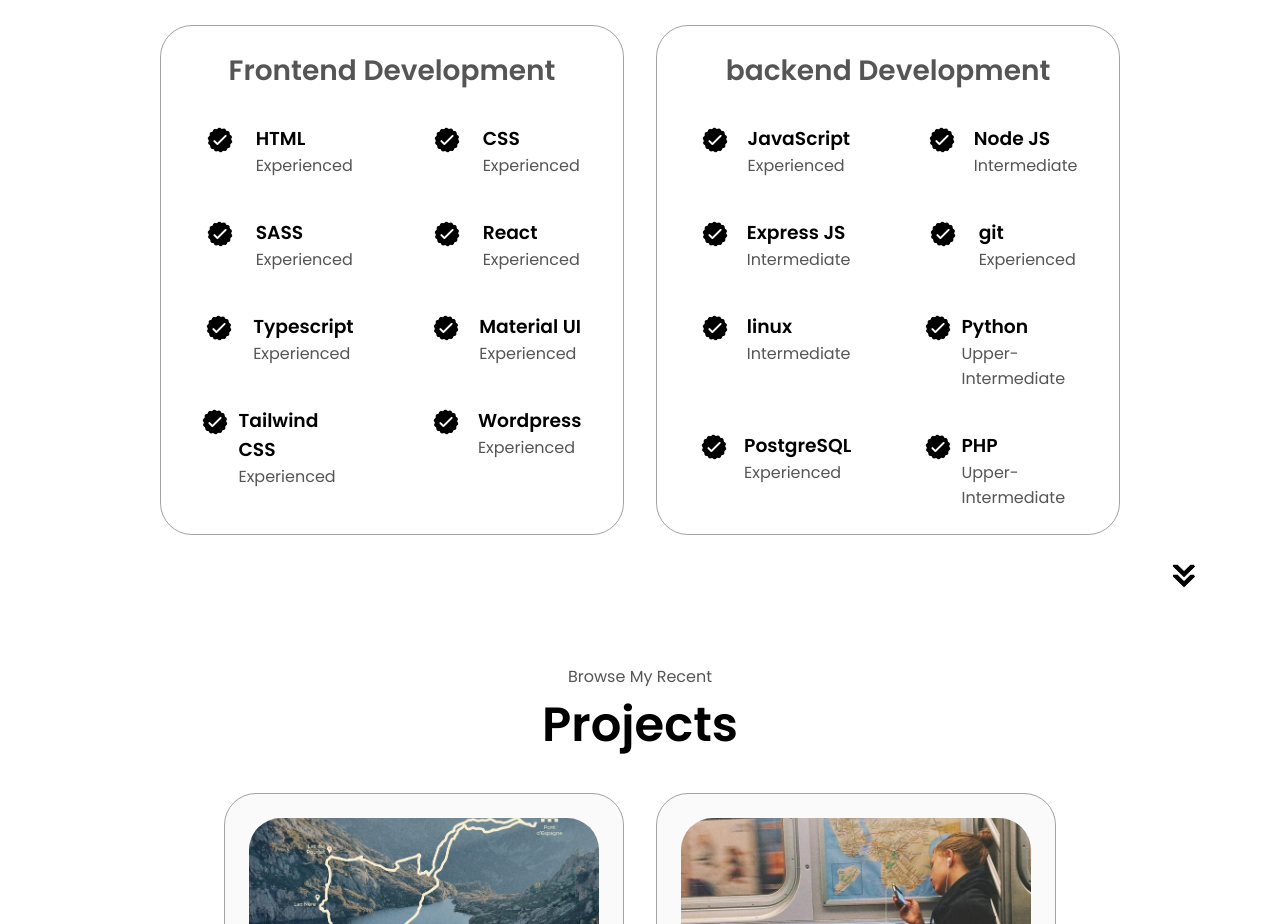
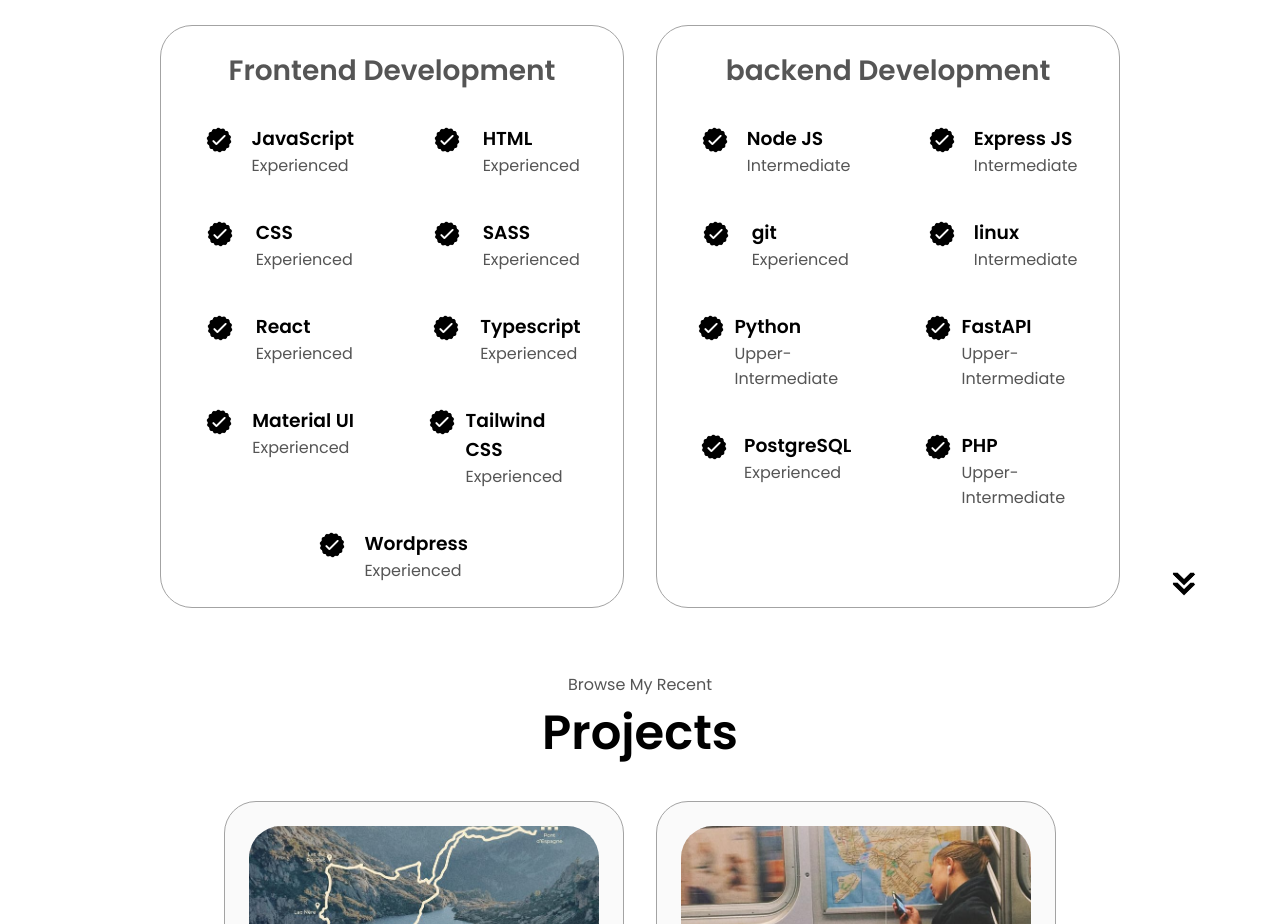
Before and after one commit to kristine-coder/Kristinesportfolio, a plain HTML site: page index.html in a window 1280 px wide. Shown: the part 1800-2724 px from the top of the page. Drawn offline with Linux system fonts and the light colour scheme.

Commit message:
Update index.html

```diff
--- a/index.html
+++ b/index.html
@@ -96,6 +96,13 @@
           <article>
             <img src = "./assets/checkmark.png" alt = "Experience icon" class = "icon"/>
             <div>
+              <h3>JavaScript</h3>
+              <p>Experienced</p>
+            </div>
+          </article>
+          <article>
+            <img src = "./assets/checkmark.png" alt = "Experience icon" class = "icon"/>
+            <div>
               <h3>HTML</h3>
               <p>Experienced</p>
             </div>
@@ -157,13 +164,6 @@
           <article>
             <img src = "./assets/checkmark.png" alt = "Experience icon" class = "icon"/>
             <div>
-              <h3>JavaScript</h3>
-              <p>Experienced</p>
-            </div>
-          </article>
-          <article>
-            <img src = "./assets/checkmark.png" alt = "Experience icon" class = "icon"/>
-            <div>
               <h3>Node JS</h3>
               <p>Intermediate</p>
             </div>
@@ -193,6 +193,13 @@
             <img src = "./assets/checkmark.png" alt = "Experience icon" class = "icon"/>
             <div>
               <h3>Python</h3>
+              <p>Upper-Intermediate</p>
+            </div>
+          </article>
+          <article>
+            <img src = "./assets/checkmark.png" alt = "Experience icon" class = "icon"/>
+            <div>
+              <h3>FastAPI</h3>
               <p>Upper-Intermediate</p>
             </div>
           </article>
```
